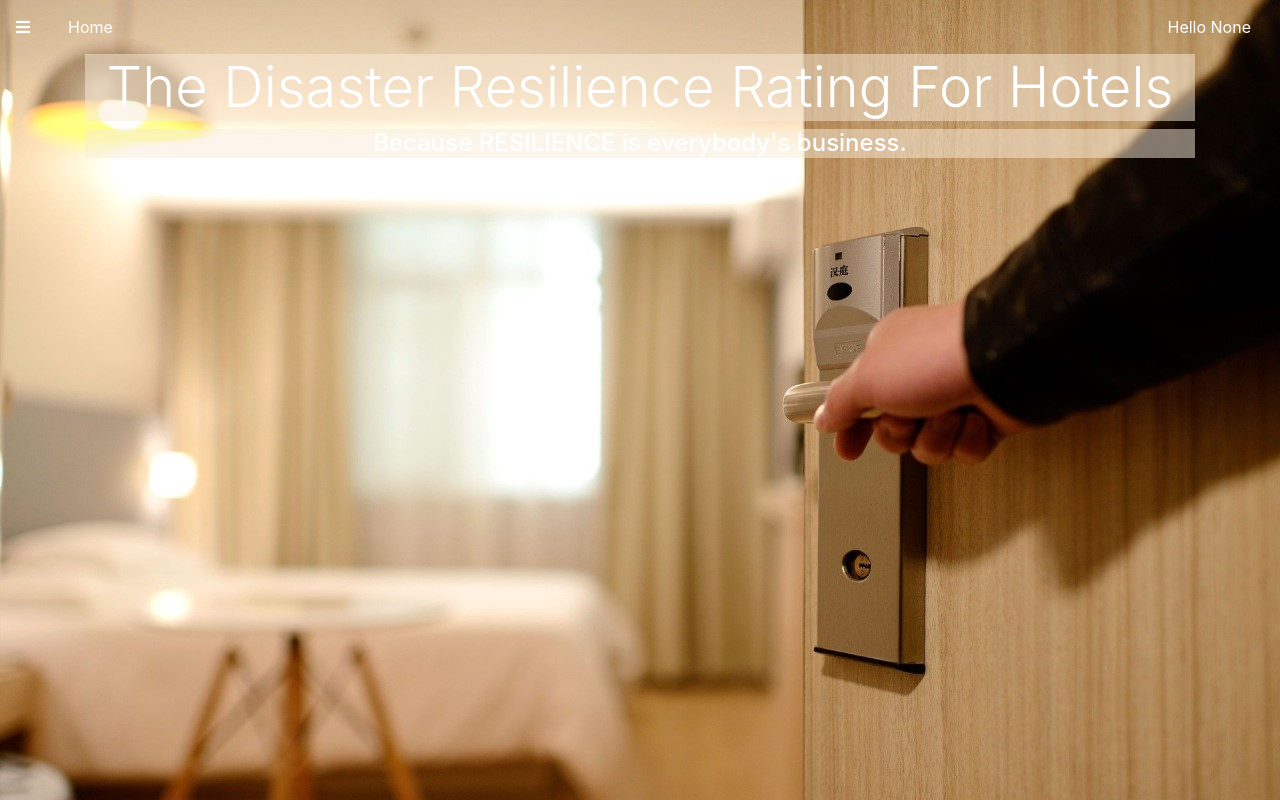
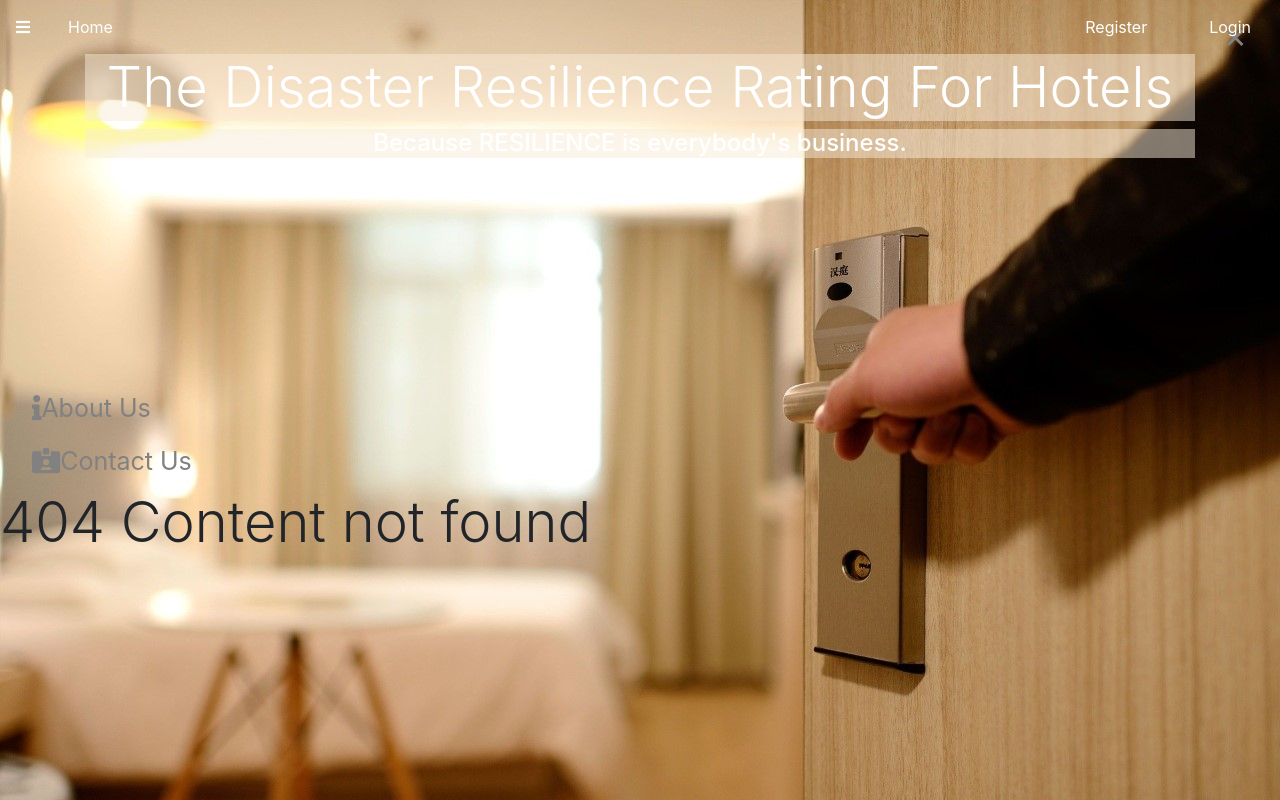
Before and after one commit to HotelDRRating/HotelDRRating, a Flask app: page /home in a window 1280 px wide. Run offline with Flask 2, Linux system fonts and the light colour scheme; some libraries are stand-ins or nearby versions; some web fonts are replaced.

Commit message:
changed stuff in the templates

```diff
--- a/server.py
+++ b/server.py
@@ -12,18 +12,27 @@ def send_appreciation(test):
     return redirect('/contact_us')
 @app.route('/',methods=["GET","POST"])
 def index():
-    return redirect(url_for('home',content="home",isloggedin=0))
+    return redirect(url_for('home',content="home"))
 @app.route('/home',methods=["GET","POST"])
 def home():
     #0 if the user is not logged in
     #1 if the user is logged in
     content = request.args.get('content')
-    isloggedin = request.args.get('isloggedin')
+    email = request.form.get('email')
+    password = request.form.get('password')
+    if email is not None and password is not None:
+        xx = []
+        for x in list(email):
+            if x == '@':
+                break
+            xx.append(x)
+        return redirect(url_for('/home/success',page_content=content,username="".join(xx),isloggedin=1))
+    return render_template('main.html',page_content=content,isloggedin=0),200
+@app.route('/home/success')
+def success():
+    page_content = request.args.get('page_content')
     username = request.args.get('username')
-    return render_template('main.html',page_content=content,isloggedin=isloggedin,username=username),200
-@app.route('/register',methods=["GET","POST"])
-def register():
-    hotel = request.args
+    return render_template('main-login-success.html',page_content=page_content,username=username)
 '''
 @app.route('/register_user_hotel', methods=["GET","POST"])
 def register_user_hotel():
@@ -45,4 +54,4 @@ def login_auth():
             return redirect('/main')
 '''
 if __name__ == '__main__':
-    app.run(debug=True)
+    app.run(debug=True,port=8080)
--- a/static/css/sidebar.css
+++ b/static/css/sidebar.css
@@ -1,4 +1,4 @@
-/* The side navigation menu */
+* The side navigation menu */
 .sidenav {
   height: 100%; /* 100% Full-height */
   width: 0; /* 0 width - change this with JavaScript */
@@ -8,6 +8,7 @@
   left: 0;
   background-color: #111; /* Black*/
   overflow-x: hidden; /* Disable horizontal scroll */
+  padding-top: 60px; /* Place content 60px from the top */
   transition: 0.5s; /* 0.5 second transition effect to slide in the sidenav */
 }
 
@@ -16,12 +17,11 @@
   padding: 8px 8px 8px 32px;
   text-decoration: none;
   font-size: 25px;
+  color: #818181;
   display: block;
   transition: 0.3s;
 }
-.sidenav .hotelItems{
-  color: antiquewhite;
-}
+
 /* When you mouse over the navigation links, change their color */
 .sidenav a:hover {
   color: #f1f1f1;
@@ -36,6 +36,11 @@
   margin-left: 50px;
 }
 
+/* Style page content - use this if you want to push the page content to the right when you open the side navigation */
+#main {
+  transition: margin-left .5s;
+  padding: 20px;
+}
 
 /* On smaller screens, where height is less than 450px, change the style of the sidenav (less padding and a smaller font size) */
 @media screen and (max-height: 450px) {
--- a/static/js/event.js
+++ b/static/js/event.js
@@ -5,4 +5,5 @@ $('#mySidenav').css('width','300px')
 $('.closebtn').click(function(e){
     $('#mySidenav').css('width','0px')
 })
+
     })
--- a/templates/base.html
+++ b/templates/base.html
@@ -1,12 +1,11 @@
 <html>
 <head>
-<title id="titleID"> {% block title %} {% endblock %}</title>
+{% block title %} {% endblock %}
 <link rel="stylesheet" href="https://maxcdn.bootstrapcdn.com/bootstrap/4.5.2/css/bootstrap.min.css">
 <link rel="stylesheet" href="https://cdnjs.cloudflare.com/ajax/libs/font-awesome/5.15.1/css/all.min.css" integrity="sha512-+4zCK9k+qNFUR5X+cKL9EIR+ZOhtIloNl9GIKS57V1MyNsYpYcUrUeQc9vNfzsWfV28IaLL3i96P9sdNyeRssA==" crossorigin="anonymous" />
 <script src="https://ajax.googleapis.com/ajax/libs/jquery/3.5.1/jquery.min.js"></script>
 <script src="https://cdnjs.cloudflare.com/ajax/libs/popper.js/1.16.0/umd/popper.min.js"></script>
 <script src="https://maxcdn.bootstrapcdn.com/bootstrap/4.5.2/js/bootstrap.min.js"></script>
-<script src="https://connect.facebook.net/en_US/sdk.js"></script>
 <link rel="stylesheet" href="{{ url_for('static',filename='css/fonts.css')}}">
 <link rel="stylesheet" href="{{ url_for('static',filename='css/sidebar.css')}}">
 <link rel="stylesheet" href="{{ url_for('static',filename='css/styles.css')}}">
@@ -18,54 +17,24 @@
 		}
 	</style>
 	<body>
-    <nav class="navbar navbar-expand-sm sticky-top" id="nav">
-		<a href="#" id="home" class="side"><span class="fas fa-bars"></span></a>
 
+
+	<nav class="navbar navbar-expand-sm sticky-top" id="nav">
+		<a href="javascript:void(0)" id="home" class="side"><span class="fas fa-bars"></span></a>
 		<ul class="navbar-nav mr-auto">
-
 			<li class="nav-item">
 				{% if isloggedin == 0 -%}
 				<a class="btn home-btn" id="home" href="{{ url_for('home',content='home')}}">Home</a>
 				{% else -%}
-				<a class="btn home-btn" id="home" href="{{ url_for('home',content='home',isloggedin=1,username='{{username}}')}}">Home</a>
-				{%endif -%}
+				{% endif -%}
+
 			</li>
 		</ul>
-		{% if isloggedin == 0 %}
-<ul class='navbar-nav ml-auto'>
-    <li class='nav-item' id='nav-register' style='margin-right: 1em;'>
-        <a class="btn" id="register-modal" >Register</a>
-    </li>
-    <li class='nav-item' id='nav-login'>
-        <a class='btn' id='login-modal'>
-            Login
-        </a>
-    </li>
-</ul>
-</nav>
-{% else %}
-<ul class='navbar-nav ml-auto'>
-    <li class="nav-item">
-        <button type="button" class="btn" id="home">Hello {{username}}</button>
-    </li>
-</ul>
+		{%block nav%}
 
-</nav>
-{% endif %}
-		<div id="mySidenav" class="sidenav">
-			<a href="#" class="closebtn">&times;</a>
-			<div id="hotelItems">
-			{% if isloggedin == 0 -%}
-			<a href="{{ url_for('home',content='about_us')}}" >About us</a>
-			{% else-%}
-			<a href="{{ url_for('home',content='about_us',isloggedin=1,username='{{username}}')}}" >About us</a>
-			{% endif-%}
-			</div>
-			</div>
-
-			{% block test %}
 		{% endblock %}
 		<div class="container-fluid">
+
 			<div class="container">
 				<div class="row" id="row">
 					<div class="col">
@@ -81,6 +50,17 @@
 				</div>
 			</div>
 		</div>
+		<div id="mySidenav" class="sidenav">
+			<a href="#" class="closebtn">&times;</a>
+			<div id="hotelItems">
+				{% if isloggedin == 0 -%}
+				<br><br><br><br><br><br><br><br><br>
+				<a href="{{ url_for('home',content='about_us')}}" ><i class="fas fa-info"></i>About Us</a>
+				<a href="{{ url_for('home',content='contact_us')}}"><i class="fas fa-id-card-alt"></i>Contact Us</a>
+				{% else -%}
+				{% endif -%}
+			</div>
+		</div>
 		{% block content %}
 		{% endblock %}
 
--- a/templates/main.html
+++ b/templates/main.html
@@ -1,15 +1,45 @@
 {%extends 'base.html'%}
 {% block title %}
-The Disaster Resilience Rating For Hotels - Home
-{% endblock %}
-{%block test %}
+{% if page_content=="home" -%}
+    <title>The Disaster Resilience Rating For Hotels - Home</title>
+{% elif page_content=="about_us" -%}
+    <title>The Disaster Resilience Rating For Hotels - About Us</title>
+{% elif page_content=="contact_us" -%}
+    <title>The Disaster Resilience Rating For Hotels - Contact Us</title>
+{% elif page_content=="framework" -%}
+    <title>The Disaster Resilience Rating For Hotels - Our Framework</title>
+{% elif page_content=="partners" -%}
+    <title>The Disaster Resilience Rating For Hotels - Partners</title>
+{% elif page_content=="faq" -%}
+    <title>The Disaster Resilience Rating For Hotels - FAQ</title>
+{% elif page_content=="rated_hotels" -%}
+    <title>The Disaster Resilience Rating For Hotels - Rated Hotels</title>
+{% endif -%}
+{%endblock%}
+{% block nav %}
+</ul>
+<ul class='navbar-nav ml-auto'>
+    <li class='nav-item' id='nav-register' style='margin-right: 1em;'>
+        <a class="btn" id="register-modal" >Register</a>
+    </li>
+    <li class='nav-item' id='nav-login'>
+        <a class='btn' id='login-modal'>
+            Login
+        </a>
+    </li>
+</ul>
 
+</nav>
 {% endblock %}
 {% block content %}
-    {% if page_content == "home" -%}
-    <h1>HOME</h1>
-    {% elif page_content == "about_us"-%}
-    <h1>About us</h1>
-    {%endif%}
-
+{% if page_content=="home" -%}
+{% elif page_content=="about_us" -%}
+{% elif page_content=="contact_us" -%}
+{% elif page_content=="framework" -%}
+{% elif page_content=="partners" -%}
+{% elif page_content=="faq" -%}
+{% elif page_content=="rated_hotels" -%}
+{% else -%}
+    <h1 class="display-4">404 Content not found</h1>
+{% endif -%}
 {% endblock %}
```
Also changed, not shown: templates/main-login-success.html (+15 -20 lines).
